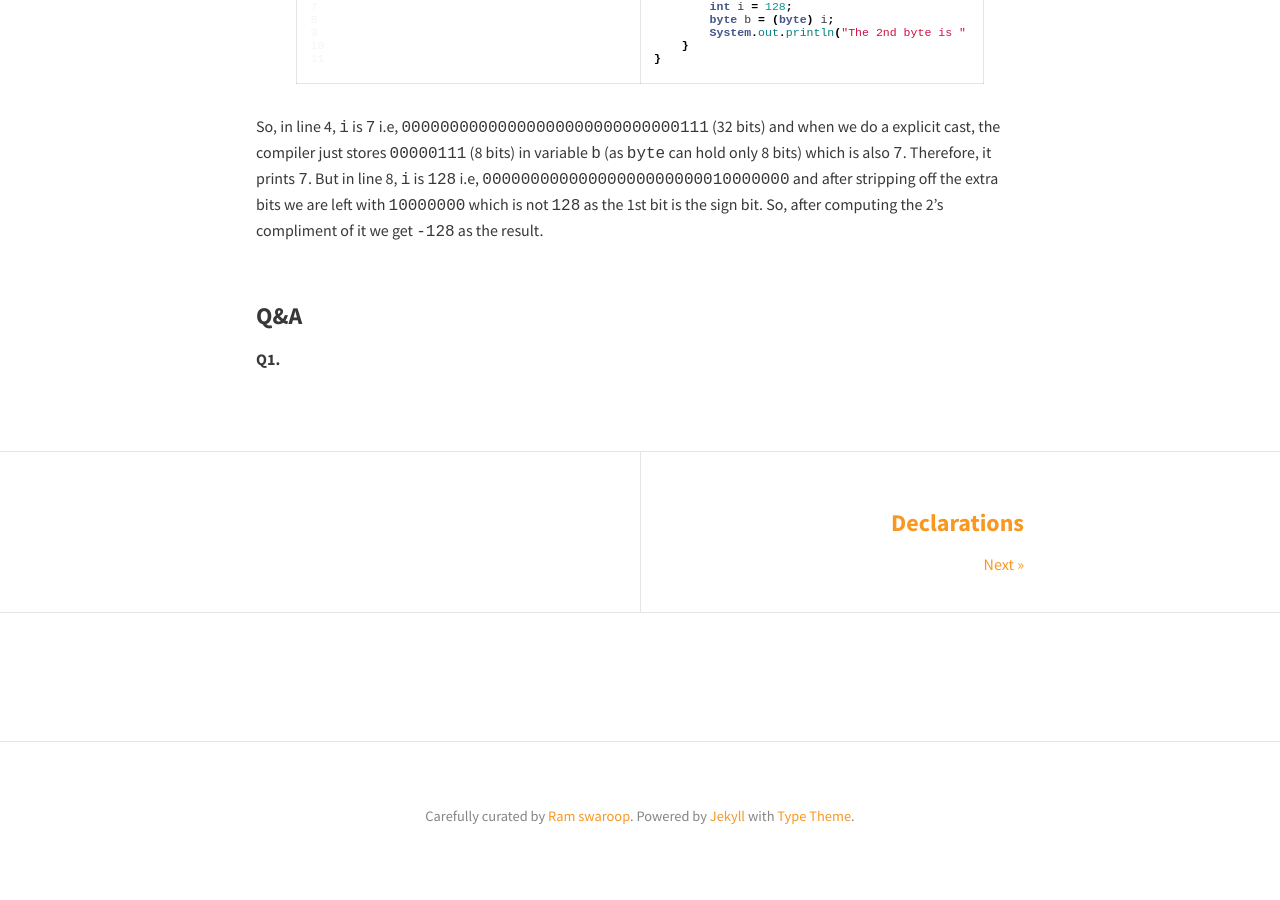
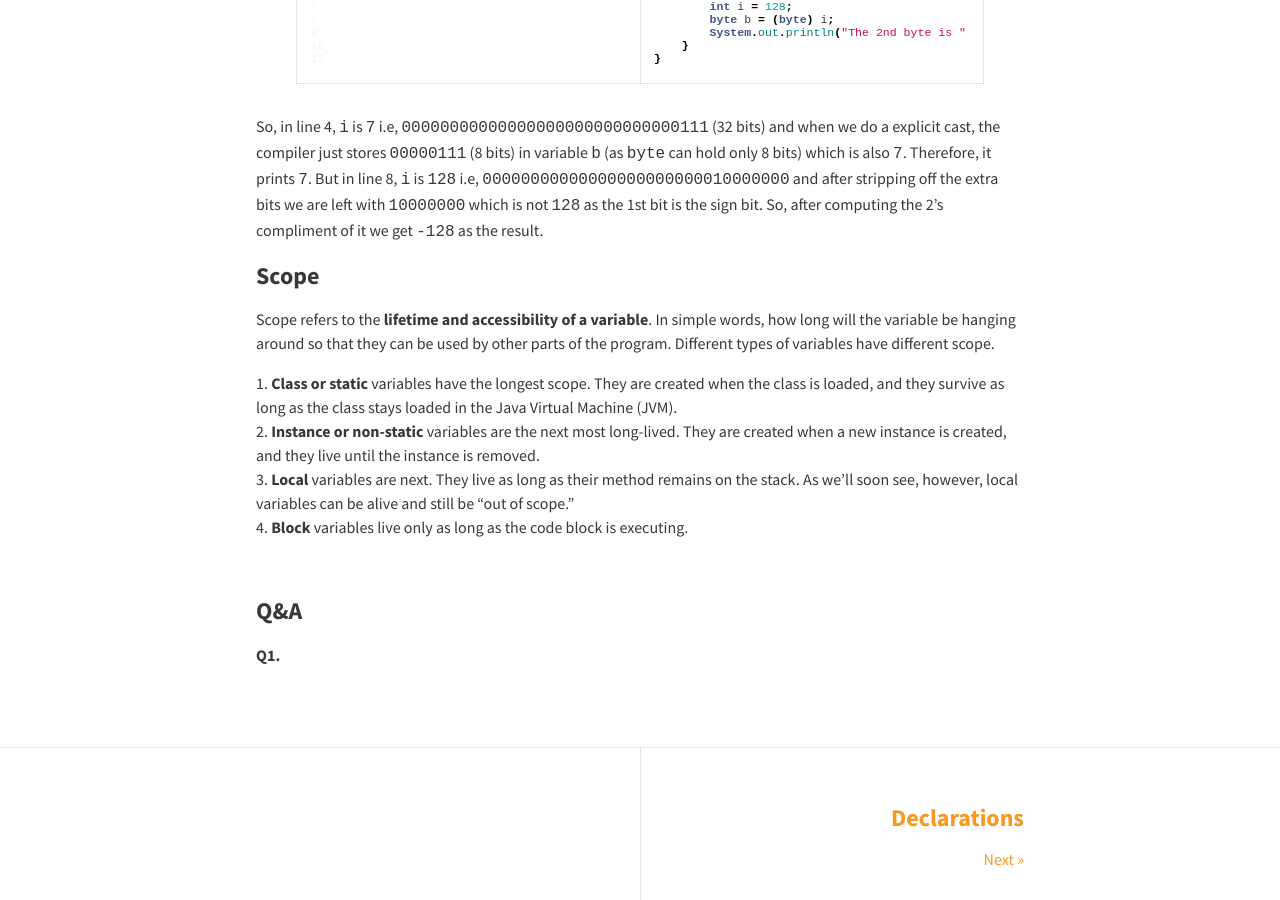
Before and after one commit to rampatra/JavaNotes, a Jekyll site: the page built from _posts/2015-05-14-variables-and-literals.md, in a window 1280 px wide and 900 px high, scrolled down 6330 px. Built offline with Jekyll 4.4.1, drawn with Linux system fonts in a browser that asks for light colours; nearby versions of some CDN libraries; comment, search, counter and statistics services are not loaded; some of the changed text lies outside the part shown.

Commit message:
added content

```diff
--- a/_posts/2015-05-14-variables-and-literals.md
+++ b/_posts/2015-05-14-variables-and-literals.md
@@ -6,10 +6,10 @@
 Variables are devices that are used to store data, such as a number, or a string of character data so that we can
 manipulate them later in our program. Variables can be broadly classified in to 4 types in Java:
 
-1. __Instance__ variables (non-static, declared in a class).
-2. __Class__ variables (static, declared in a class).
+1. __Class__ variables (static, declared in a class).
+2. __Instance__ variables (non-static, declared in a class).
 3. __Local__ variables (declared inside a method).
-4. __Parameters__ (variables in a method signature).
+4. __Block__ variables (variables in static blocks, for-loop blocks etc).
 
 Instance variables and objects reside in heap whereas local variables reside in stack. Consider the below program:
 
@@ -363,8 +363,18 @@
 left with `10000000` which is not `128` as the 1st bit is the sign bit. So, after computing the 2's compliment of it we
 get `-128` as the result.
 
+### Scope
 
+Scope refers to the __lifetime and accessibility of a variable__. In simple words, how long will the variable be hanging
+around so that they can be used by other parts of the program. Different types of variables have different scope.
 
+1. __Class or static__ variables have the longest scope. They are created when the class is loaded, and they survive as
+long as the class stays loaded in the Java Virtual Machine (JVM).
+2. __Instance or non-static__ variables are the next most long-lived. They are created when a new instance is created,
+and they live until the instance is removed.
+3. __Local__ variables are next. They live as long as their method remains on the stack. As we'll soon see, however,
+local variables can be alive and still be "out of scope."
+4. __Block__ variables live only as long as the code block is executing.
 
 {% include responsive_ad.html %}
 
```
